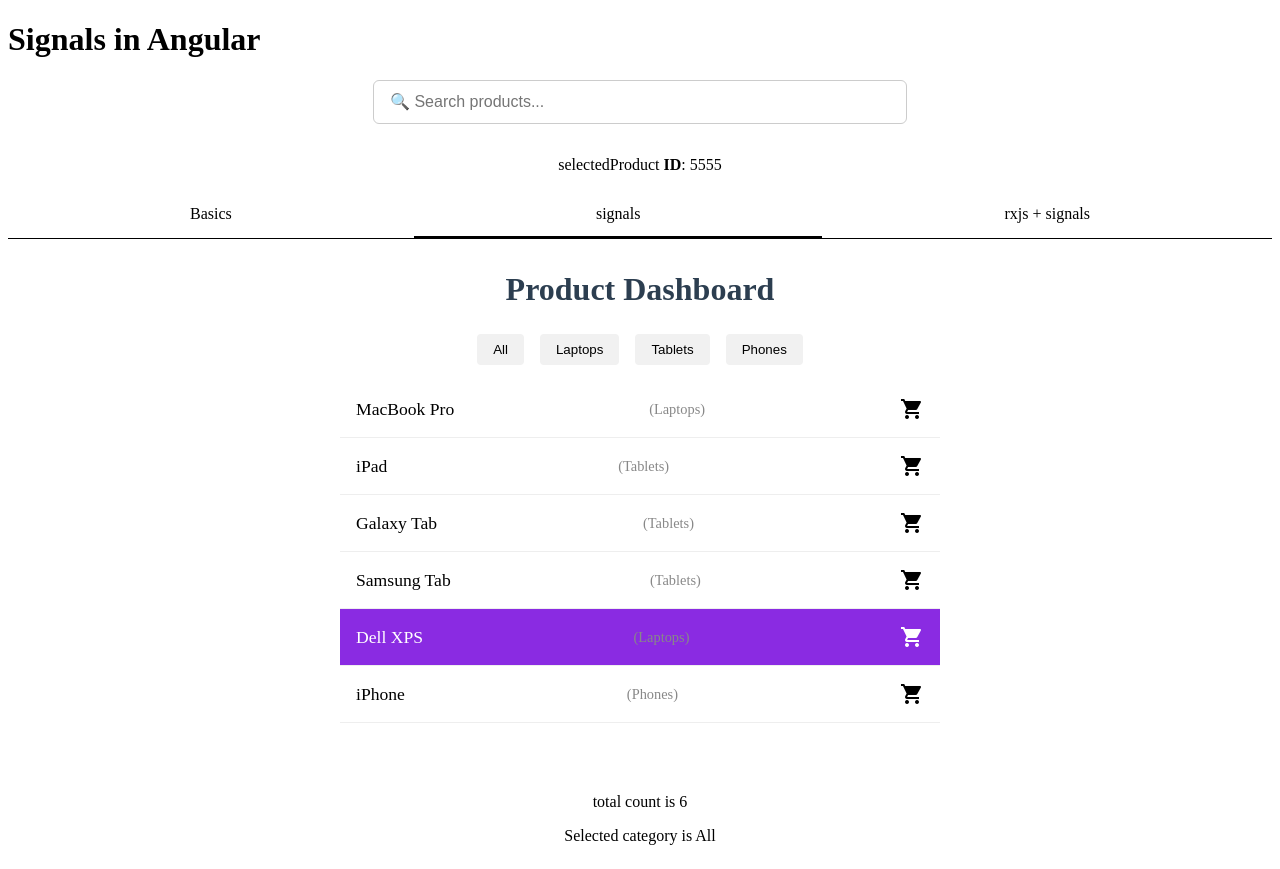
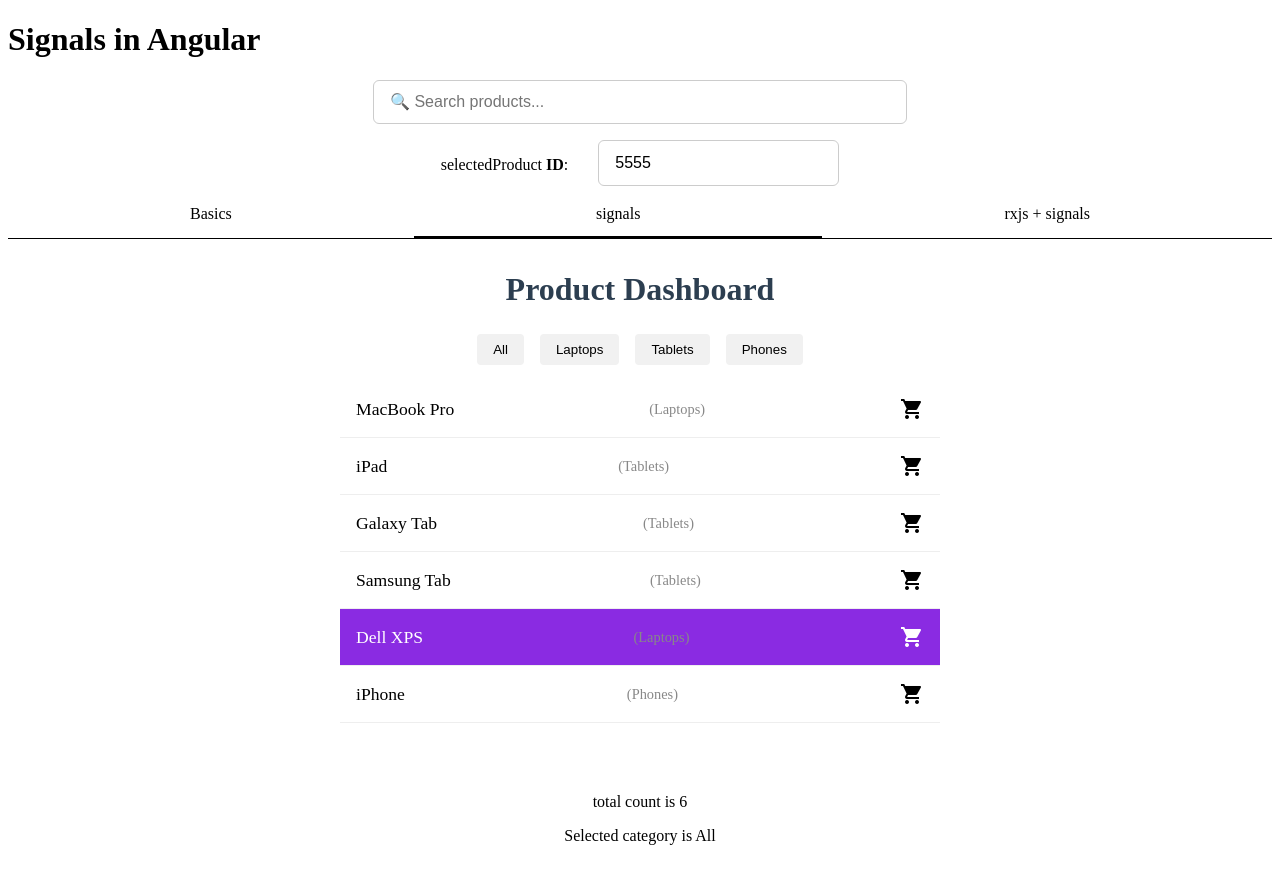
Before and after one commit to rantoun88/signals, an Angular app: page /signals in a window 1280 px wide. Both pictures are taken after a click on the tab "signals". Built offline with nearby package versions, Linux system fonts and the light colour scheme.

Commit message:
Replace p with input for selected product id.

```diff
--- a/src/app/components/product-dashboard-search/product-search.component.html
+++ b/src/app/components/product-dashboard-search/product-search.component.html
@@ -12,15 +12,22 @@
 </div>
 <div class="selected-product">
   @if(tabIndex === 1) {
-    <p >selectedProduct <b>ID</b>: {{ selectedProductId() }}</p>
+    <p >selectedProduct <b>ID</b>:</p>
+    <input type="text"
+           [value]="selectedProductId()"
+           (input)="updateSelectedId($event)" />
   }
 </div>
 
 
 <mat-tab-group [(selectedIndex)]="tabIndex" (selectedIndexChange)="onTabChange($event)">
   <mat-tab label="Basics"><basic-component/></mat-tab>
+
+  <!-- product-dashboard-signals -->
   <mat-tab label="signals"><product-dashboard-signals [searchTerm]="search()"
                                                        [(selected)]="selectedProductId">
   </product-dashboard-signals></mat-tab>
+
+  <!-- product-dashboard-rxjs-interop -->
   <mat-tab label="rxjs + signals"><product-dashboard-rxjs [searchTerm]="search()"></product-dashboard-rxjs></mat-tab>
 </mat-tab-group>
--- a/src/app/components/product-dashboard-search/product-search.component.scss
+++ b/src/app/components/product-dashboard-search/product-search.component.scss
@@ -22,34 +22,20 @@
   }
 }
 
-::ng-deep .mat-tab-group {
-  background-color: red;
-  border: 1px solid #ccc;
-  border-radius: 8px;
-  margin: 20px;
-}
-
-::ng-deep .mat-tab-label {
-  font-weight: 500;
-  color: #555;
-}
-
-::ng-deep .mat-tab-label-active {
-  color: #e53935; // red tone
-  border-bottom: 3px solid #e53935;
-}
-
-::ng-deep .mat-ink-bar {
-  background-color: #e53935; // underline for active tab
-}
-
-::ng-deep .mat-tab-body {
-  padding: 20px;
-  background-color: #fafafa;
-  border-top: 1px solid #eee;
-}
-
 .selected-product {
   display: flex;
   justify-content: center;
+
+  p {
+    margin-right: 30px;
+  }
+
+  input {
+    padding: 0.75rem 1rem;
+    border: 1px solid #ccc;
+    border-radius: 6px;
+    font-size: 1rem;
+    align-content: center;
+    max-height: 20px;
+  }
 }
--- a/src/app/components/product-dashboard-search/product-search.component.ts
+++ b/src/app/components/product-dashboard-search/product-search.component.ts
@@ -28,6 +28,12 @@ export class ProductSearchComponent {
     this.search.set(searchValue);
   }
 
+  updateSelectedId(event: Event) {
+    const searchValue = + (event.target as HTMLInputElement).value
+    this.selectedProductId.set(searchValue);
+  }
+
+
 
 
   onTabChange(index: number) {
--- a/src/app/components/product-dashboard-signals/product-dashboard.component.ts
+++ b/src/app/components/product-dashboard-signals/product-dashboard.component.ts
@@ -52,7 +52,7 @@ export class ProductDashboardComponent implements OnInit, OnDestroy {
     this.loadSubscription = this.productService.getAll().subscribe(this.allProducts.set);
   }
 
-  // selectCategory with null value displays all the products
+  // selectCategory with null value displays all the products or 'ALL' Category
   selectCategory(category: string | null) {
     this.selectedCategory.set(category);
   }
```
